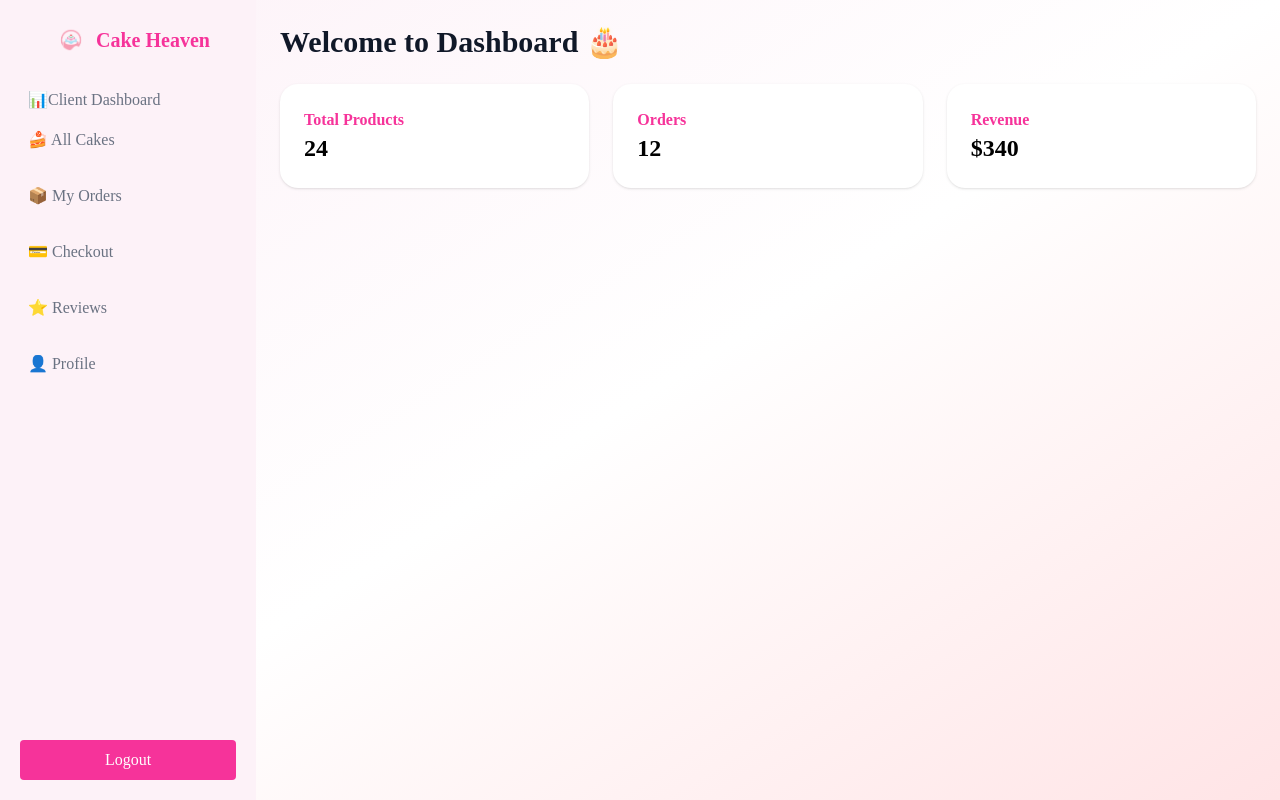
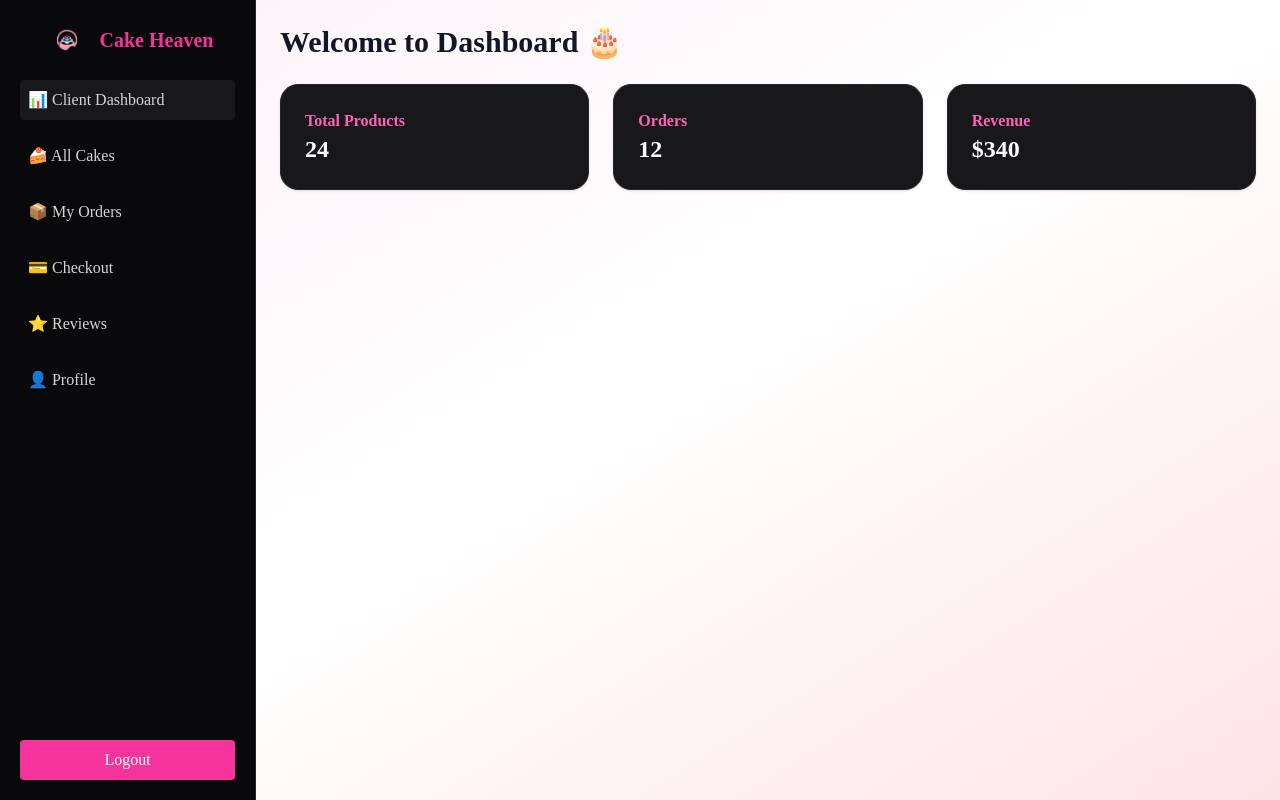
Before and after one commit to saikatse85/cake-heaven, a Next.js app: page /dashboard in a window 1280 px wide. Built offline with nearby package versions, Linux system fonts and the light colour scheme; no server answers; the database is empty; sample sign-in values are in the browser's storage.

Commit message:
added dark and light mode

```diff
--- a/src/app/(dashboardLayout)/dashboard/page.jsx
+++ b/src/app/(dashboardLayout)/dashboard/page.jsx
@@ -1,23 +1,31 @@
 export default function DashboardHome() {
   return (
-    <div className="space-y-6">
+    <div className="space-y-6 text-black dark:text-white">
+      {/* Title */}
       <h1 className="text-3xl font-bold text-gray-900">
         Welcome to Dashboard 🎂
       </h1>
 
+      {/* Cards */}
       <div className="grid md:grid-cols-3 gap-6">
-        <div className="p-6 bg-white rounded-2xl shadow hover:shadow-lg transition">
-          <h2 className="text-pink-500 font-semibold">Total Products</h2>
+        <div className="p-6 bg-white dark:bg-zinc-900 rounded-2xl shadow hover:shadow-lg transition border dark:border-zinc-800">
+          <h2 className="text-pink-500 dark:text-pink-400 font-semibold">
+            Total Products
+          </h2>
           <p className="text-2xl font-bold">24</p>
         </div>
 
-        <div className="p-6 bg-white rounded-2xl shadow hover:shadow-lg transition">
-          <h2 className="text-pink-500 font-semibold">Orders</h2>
+        <div className="p-6 bg-white dark:bg-zinc-900 rounded-2xl shadow hover:shadow-lg transition border dark:border-zinc-800">
+          <h2 className="text-pink-500 dark:text-pink-400 font-semibold">
+            Orders
+          </h2>
           <p className="text-2xl font-bold">12</p>
         </div>
 
-        <div className="p-6 bg-white rounded-2xl shadow hover:shadow-lg transition">
-          <h2 className="text-pink-500 font-semibold">Revenue</h2>
+        <div className="p-6 bg-white dark:bg-zinc-900 rounded-2xl shadow hover:shadow-lg transition border dark:border-zinc-800">
+          <h2 className="text-pink-500 dark:text-pink-400 font-semibold">
+            Revenue
+          </h2>
           <p className="text-2xl font-bold">$340</p>
         </div>
       </div>
--- a/src/app/(dashboardLayout)/dashboard/sidebar/ClientSidebar.jsx
+++ b/src/app/(dashboardLayout)/dashboard/sidebar/ClientSidebar.jsx
@@ -16,17 +16,15 @@ export default function ClientSidebar() {
   ];
 
   const handleLogout = () => {
-    // remove auth data (example)
     localStorage.removeItem("token");
     localStorage.removeItem("user");
-
-    // redirect to login page
     router.push("/");
   };
 
   return (
-    <div className="w-64 h-screen bg-pink-50 text-gray-500 p-5 flex flex-col fixed top-0 left-0">
-      <Link href="/" className="flex items-center justify-center">
+    <div className="w-64 h-screen bg-pink-50 dark:bg-zinc-950 text-gray-500 dark:text-gray-300 p-5 flex flex-col fixed top-0 left-0 border-r dark:border-zinc-800">
+      {/* Logo */}
+      <Link href="/" className="flex items-center justify-center gap-2">
         <Image
           src="/asset/img/logo.png"
           alt="Cake Heaven Logo"
@@ -36,11 +34,14 @@ export default function ClientSidebar() {
         />
         <h2 className="text-xl font-bold text-pink-500">Cake Heaven</h2>
       </Link>
-      <h2 className="block p-2 hover:bg-pink-500 hover:text-white rounded mt-5">
-        📊Client Dashboard
+
+      {/* Title */}
+      <h2 className="block p-2 mt-5 rounded bg-pink-100 dark:bg-zinc-900 text-gray-700 dark:text-gray-300">
+        📊 Client Dashboard
       </h2>
+
       {/* Menu */}
-      <ul className="space-y-4 flex-1">
+      <ul className="space-y-4 flex-1 mt-4">
         {menuItems.map((item, index) => (
           <li key={index}>
             <Link
--- a/src/app/login/page.jsx
+++ b/src/app/login/page.jsx
@@ -41,18 +41,16 @@ export default function LoginPage() {
 
       const user = userCredential.user;
 
-      // ✅ Check user in MongoDB
       const res = await fetch(`/api/users/${user.uid}`);
       const data = await res.json();
 
       if (!data || !data.email) {
-        // ❌ Not registered in your DB
         await auth.signOut();
         setError("You are not registered. Please sign up first.");
         return;
       }
 
-      // ✅ Only valid users continue
+      // Only valid users continue
       localStorage.setItem(
         "user",
         JSON.stringify({
@@ -112,7 +110,7 @@ export default function LoginPage() {
       const result = await signInWithPopup(auth, provider);
       const user = result.user;
 
-      // ✅ Save to MongoDB if not exists
+      // Save to MongoDB if not exists
       await fetch("/api/users", {
         method: "POST",
         headers: {
@@ -165,7 +163,7 @@ export default function LoginPage() {
       <Card className="relative w-full max-w-md shadow-2xl rounded-2xl">
         <CardContent className="p-8 space-y-6">
           <div className="text-center space-y-2">
-            <h1 className="text-3xl font-bold text-gray-900">
+            <h1 className="text-3xl font-bold text-gray-900 dark:text-pink-500">
               Welcome Back 🎂
             </h1>
             <p className="text-gray-500 text-sm">
@@ -207,10 +205,6 @@ export default function LoginPage() {
             >
               Google
             </Button>
-
-            <Button variant="outline" className="w-full">
-              Facebook
-            </Button>
           </div>
         </CardContent>
         <div className="text-center text-sm text-gray-500">
--- a/src/app/register/page.jsx
+++ b/src/app/register/page.jsx
@@ -105,7 +105,7 @@ export default function RegisterPage() {
         <CardContent className="p-8 space-y-6">
           {/* Header */}
           <div className="text-center space-y-2">
-            <h1 className="text-3xl font-bold text-gray-900">
+            <h1 className="text-3xl font-bold text-gray-900 dark:text-pink-500">
               Create Account 🎂
             </h1>
             <p className="text-gray-500 text-sm">
@@ -171,10 +171,6 @@ export default function RegisterPage() {
             >
               Google
             </Button>
-
-            <Button variant="outline" className="w-full">
-              Facebook
-            </Button>
           </div>
 
           {/* Footer */}
```
